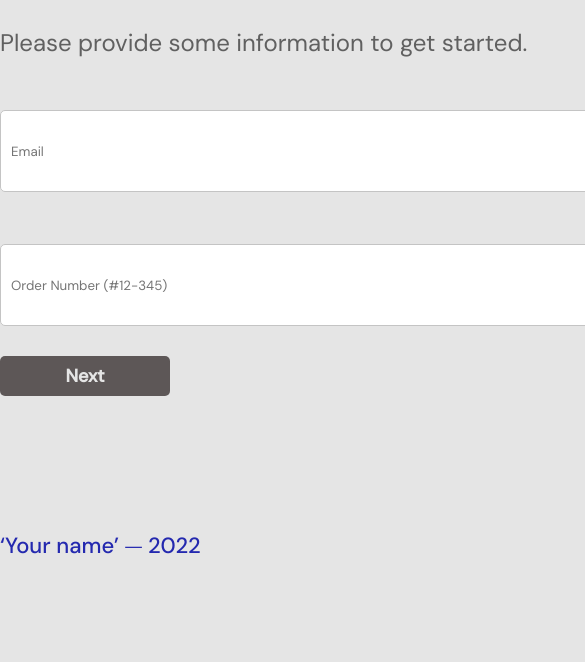
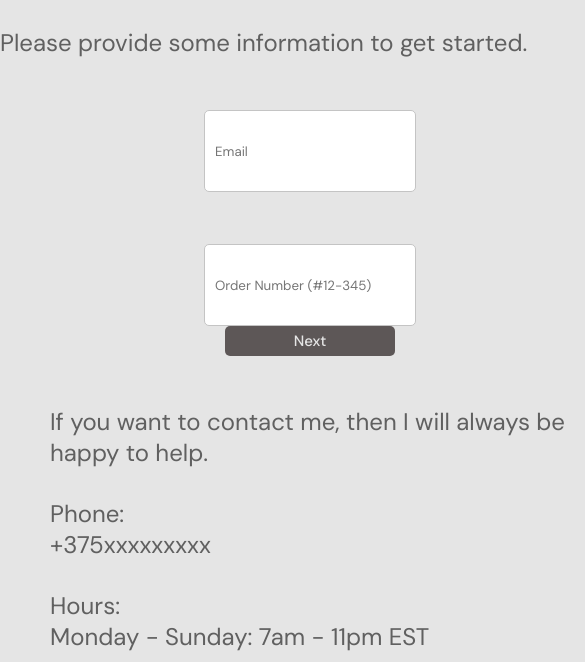
Before and after one commit to faleialina/cv-app, a plain HTML site: page page/contact.html in a window 390 px wide. Shown: the part 182-844 px from the top of the page, 585 px wide, since content can reach past the window. Drawn offline with Linux system fonts and the light colour scheme.

Commit message:
contact-adaptiv

```diff
--- a/style.css
+++ b/style.css
@@ -44,6 +44,7 @@ header {
     font: 500 22px 'DM Sans';
     color: #181717;
 }
+
 
 .header-nav p:not(:last-child) {
     margin-right: 29px;
@@ -110,7 +111,7 @@ header {
 .p2 {
     font: 400 22px 'DM Sans';
     color: #606060;
-   }
+}
 
 .p3 {
     border-top: 158px;
@@ -145,7 +146,7 @@ header {
     flex-direction: row;
     justify-content: space-between;
 
-    width: 1120px;
+
     height: 20px;
     margin-top: 135px;
 }
@@ -280,6 +281,7 @@ header {
     flex-direction: column;
     justify-content: space-around;
     align-items: flex-start;
+    margin: auto;
 }
 
 .text {
@@ -305,3 +307,34 @@ header {
 .butto:hover {
     background-color: #181717;
 }
+
+
+@media screen and (max-width: 500px) {
+    body {
+
+        width: max-content;
+    }
+
+    .contact {
+
+        flex-direction: column;
+    }
+
+    .info-about p {
+        font: 400 24px 'DM Sans';
+
+    }
+
+    .input input {
+
+        width: 200px;
+
+    }
+
+    .butto {
+        padding: 5px 0;
+        font: 500 15px 'DM Sans';
+        margin: 0 auto;
+        margin-bottom: 20px;
+    }
+}
```
